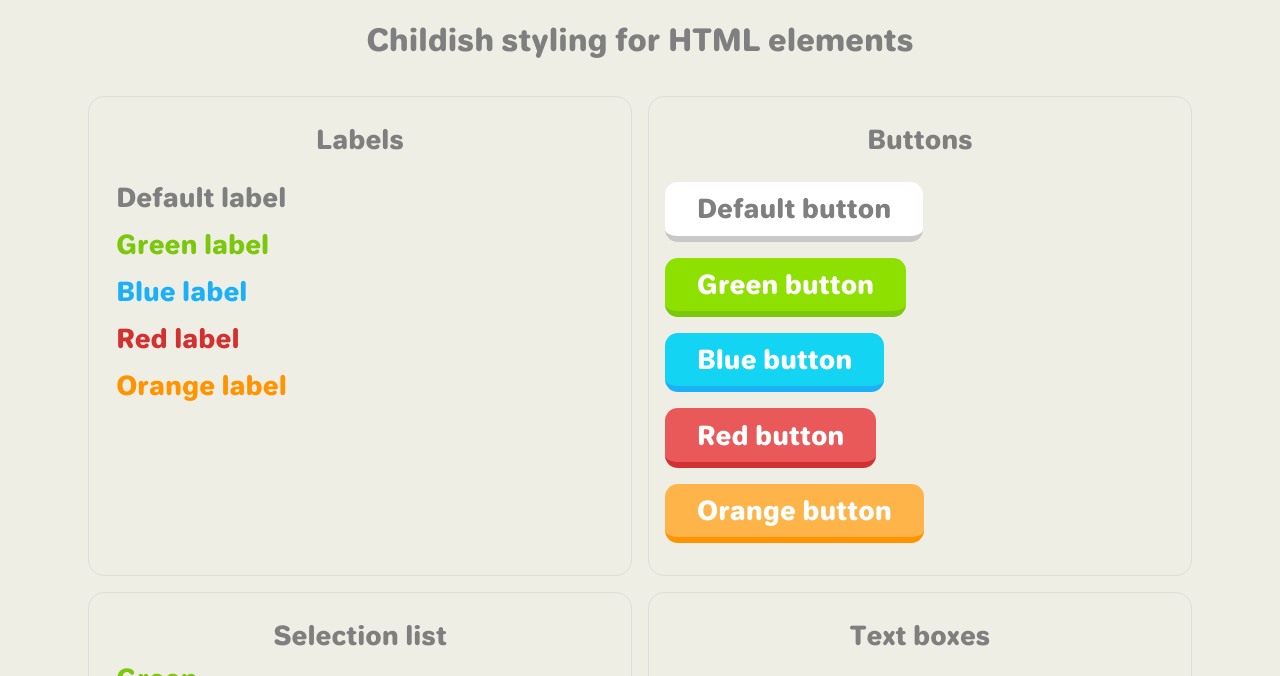
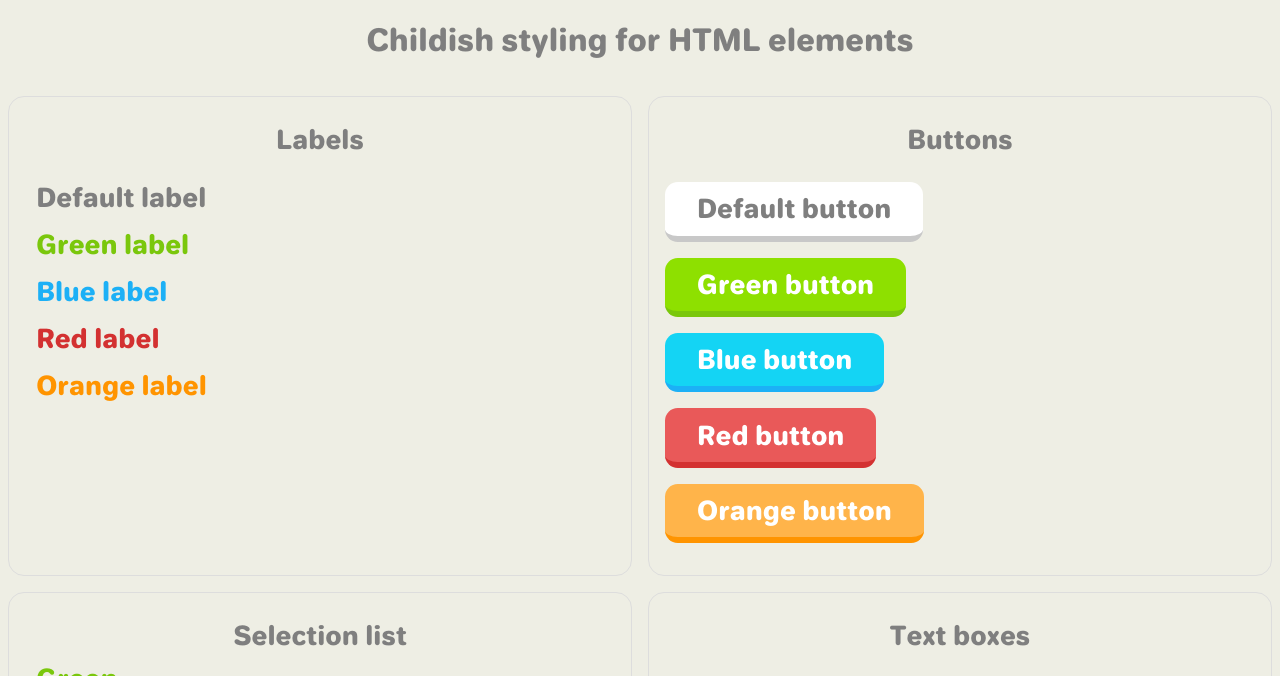
Before and after one commit to gustavostuff/niji, a plain HTML site: page index.html in a window 1280 px wide. Shown: the part 110-786 px from the top of the page. Drawn offline with Linux system fonts and the light colour scheme.

Commit message:
fixed sizing issue

```diff
--- a/site.css
+++ b/site.css
@@ -13,8 +13,6 @@ html, body {
 @media (min-width: 1100px) {
   .sections {
     grid-template-columns: repeat(2, 1fr);
-    padding-left: 5rem;
-    padding-right: 5rem;
   }
 }
 
@@ -22,8 +20,6 @@ html, body {
 @media (min-width: 1600px) {
   .sections {
     grid-template-columns: repeat(3, 1fr);
-    padding-left: 15rem;
-    padding-right: 15rem;
   }
 }
 
@@ -32,6 +28,7 @@ html, body {
   margin: 0.5rem;
   padding: 1rem;
   border-radius: 1rem;
+  box-sizing: border-box;
 }
 
 .footer {
```
